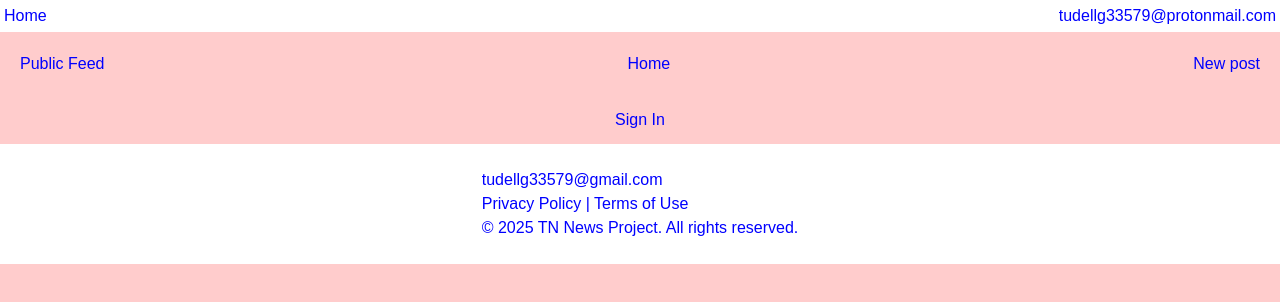
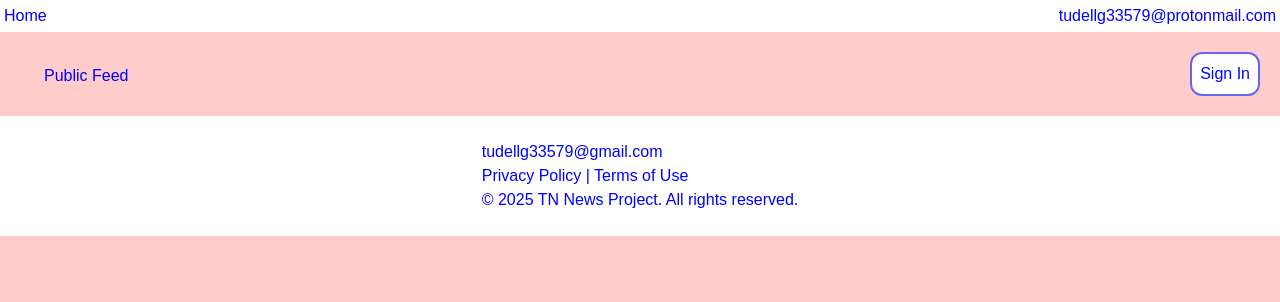
Before and after one commit to tunguyenarea/nextjs-news, a Next.js app: page / in a window 1280 px wide. Shown: the top 302 px of the page. Built offline with nearby package versions, Linux system fonts and the light colour scheme; no server answers; the database is empty.

Commit message:
Commit 3

```diff
--- a/app/page.tsx
+++ b/app/page.tsx
@@ -8,12 +8,8 @@ export default async function Page() {
 
     <section>
       <div className={`${styles.homeHeader}`}>
-        <h1>Public Feed</h1>
-        <Link href="/home">Home</Link>
-        <Link href="/home/create">New post</Link>
-      </div>
-      <div className="flex justify-center p-3">
-        <Link href="/signin">Sign In</Link>
+        <h1 className="p-2 ml-4 mt-1">Public Feed</h1>
+        <Link className="rounded-xl border-2 border-indigo-500 p-2 bg-white" href="/signin">Sign In</Link>
       </div>
       <Post />
     </section>
```
